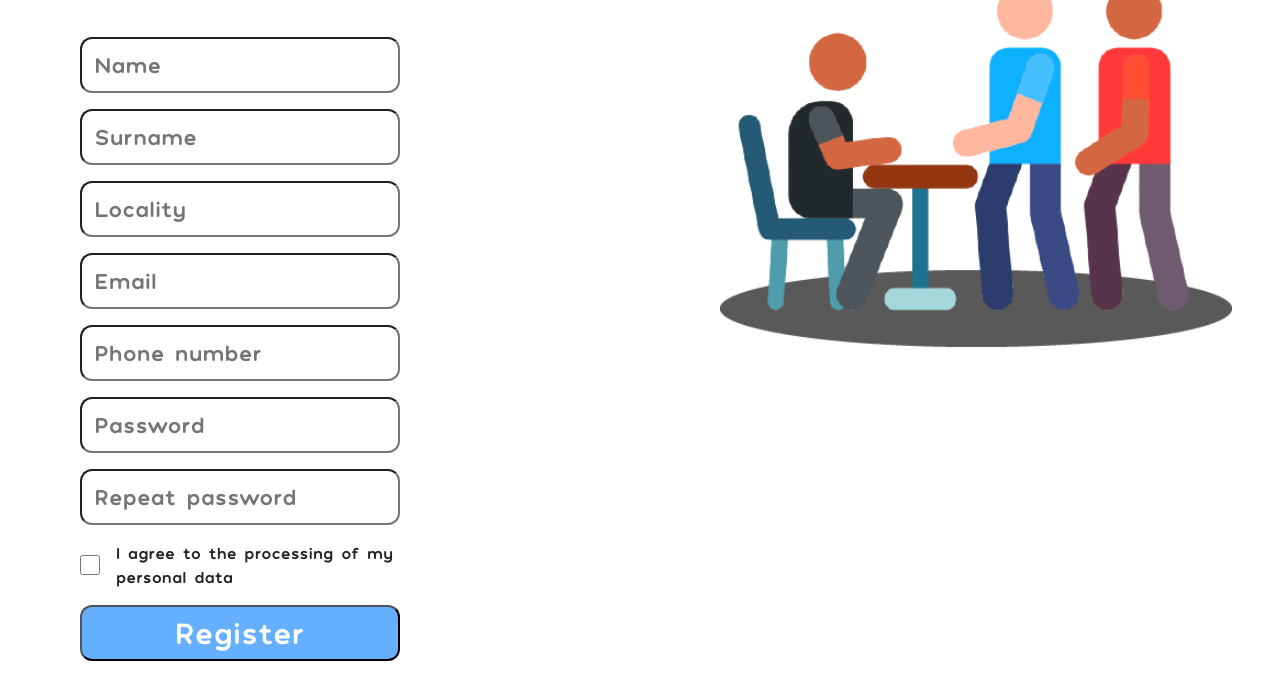
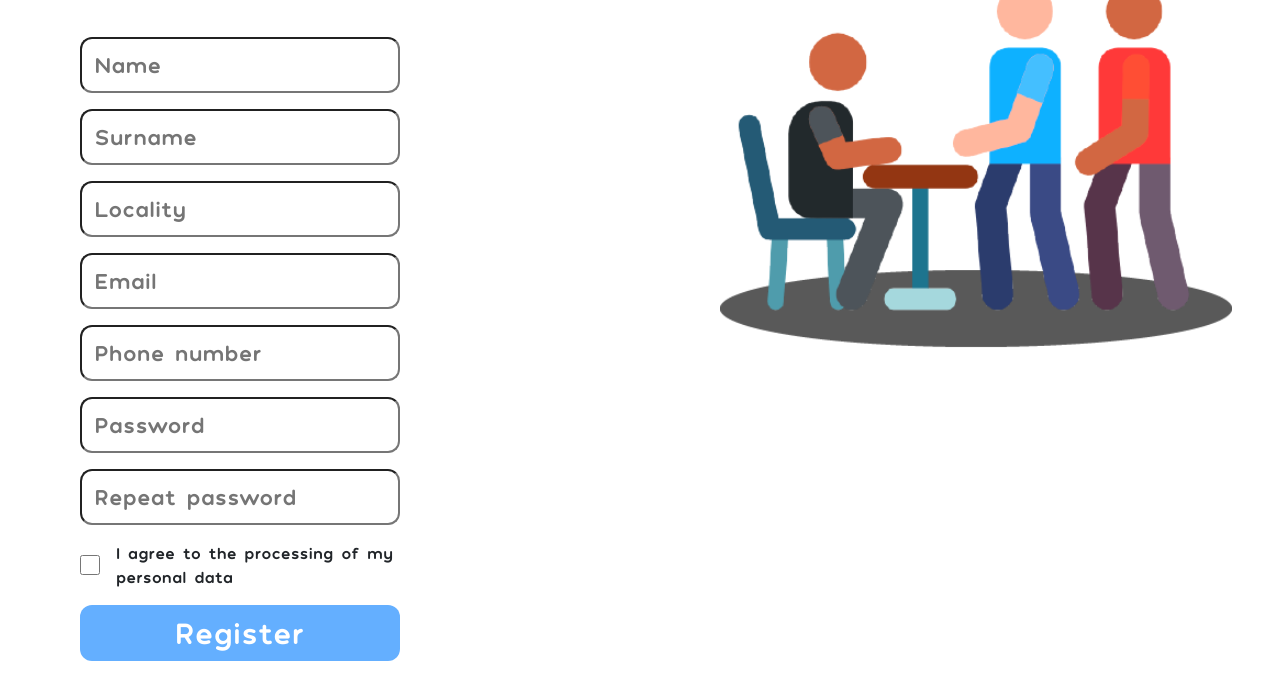
Before and after one commit to ovbeko/singular, a plain HTML site: page register.html in a window 1280 px wide. Shown: the part 289-974 px from the top of the page. Drawn offline with nearby package versions, Linux system fonts and the light colour scheme.

Commit message:
Update register.html

```diff
--- a/register.html
+++ b/register.html
@@ -70,7 +70,7 @@
 					</input>
 				</div>
 				<div class="d-flex" style="margin-bottom: 3vh;">
-					<input type="submit" onClick='location.href="#"' value="Register" class="bg-golub text-center text-white input cfs-2 cps-3">
+					<input type="submit" onClick='location.href="#"' value="Register" class="bg-golub border-0 text-center text-white input cfs-2 cps-3">
 				</div>
 		</div>
 		<div class="col-6 d-flex align-items-center" style="height: 91vh">
```
